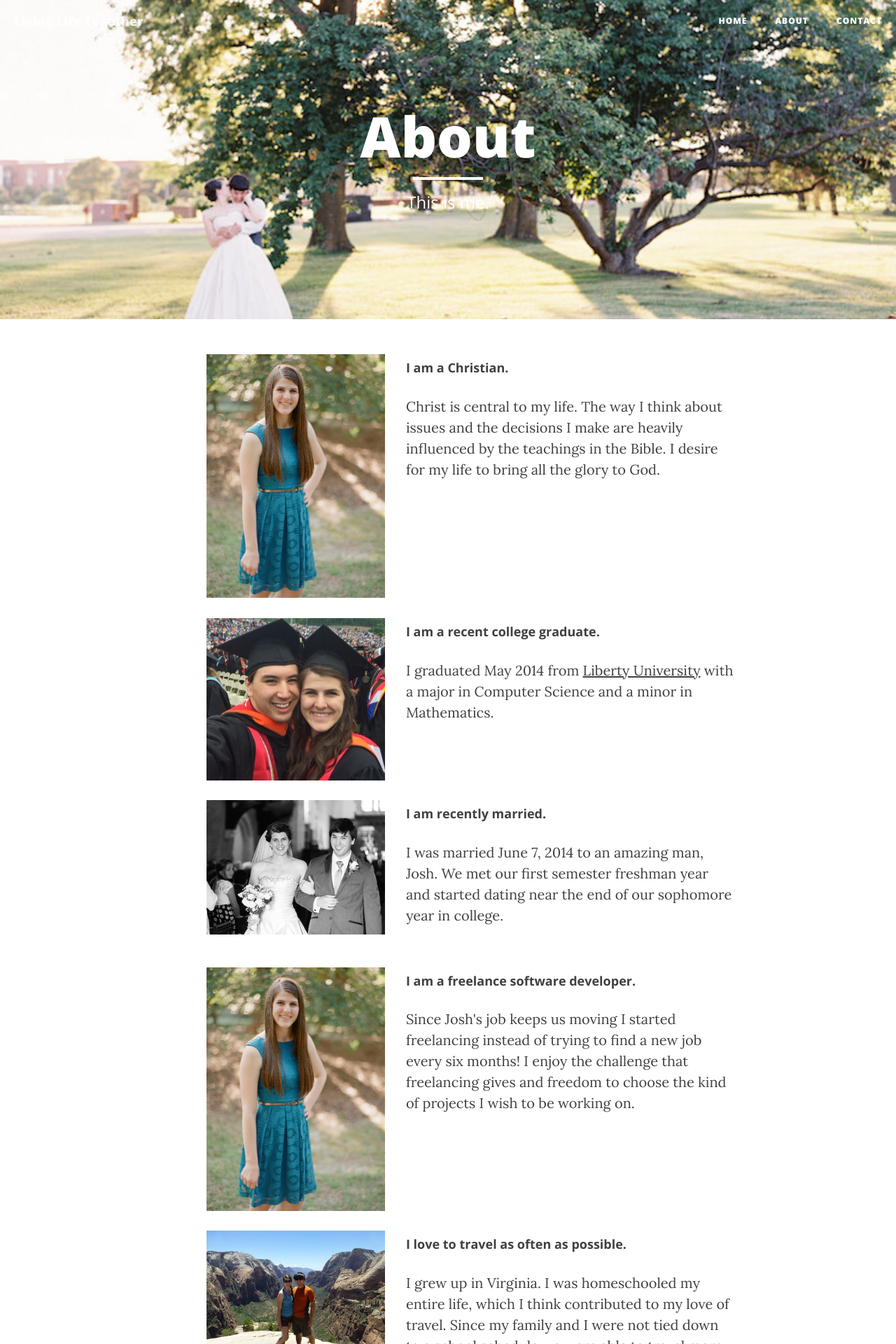
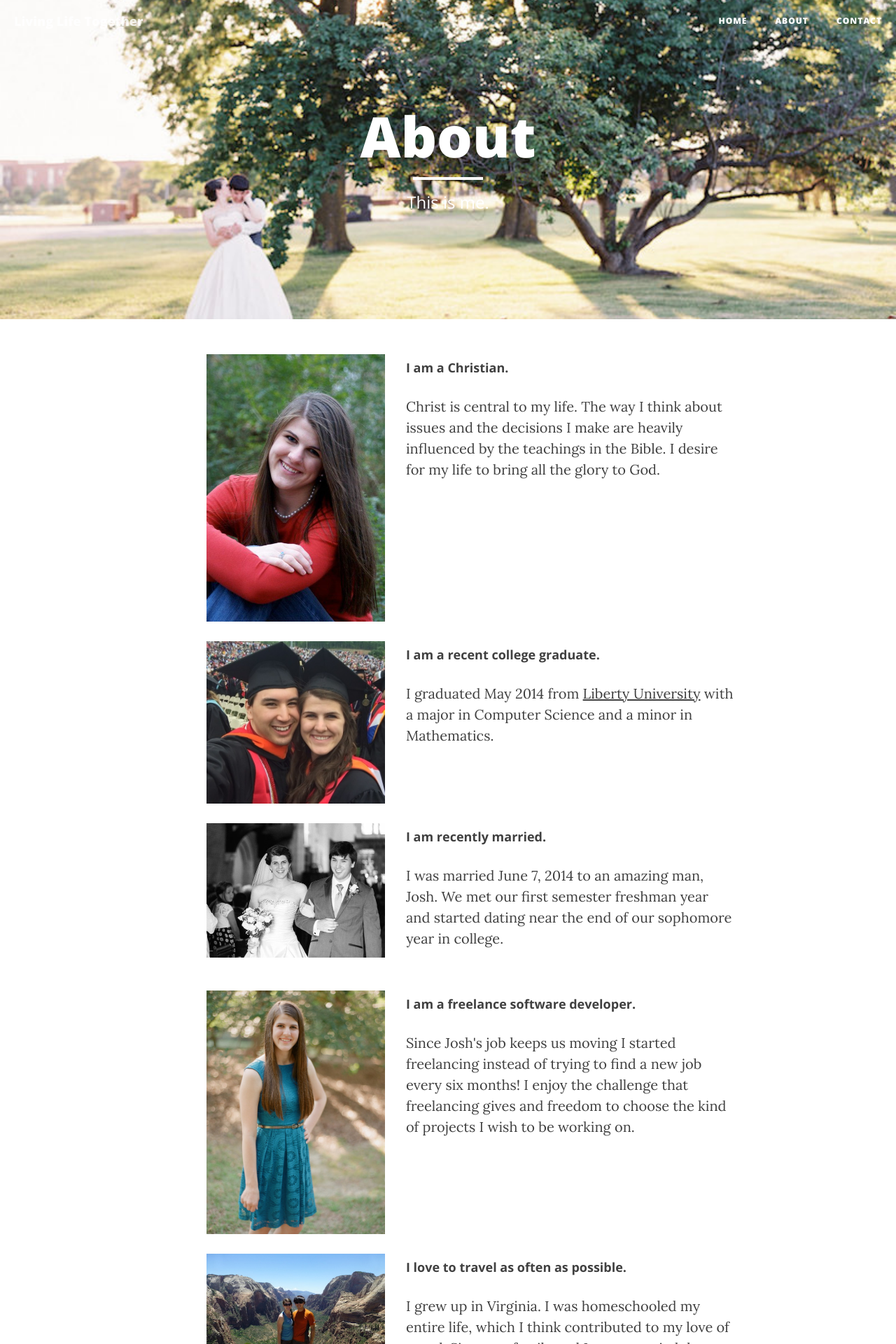
Before and after one commit to rebeccaeto/rebeccaeto.github.io, a Jekyll site: the page built from about.html, in a window 1280 px wide. Shown: the top 1920 px of the page at 70% size. Built offline with Jekyll 4.4.1, drawn with Linux system fonts in a browser that asks for light colours; nearby versions of some CDN libraries.

Commit message:
added picture

```diff
--- a/about.html
+++ b/about.html
@@ -8,7 +8,7 @@
 <div class="container">
     <div class="col-md-9 content">
         <div class="row">
-        	<div class="col-md-4 col-sm-5 col-xs-5"><img src="https://rebeccaeto.github.io//img/profile.jpg">
+        	<div class="col-md-4 col-sm-5 col-xs-5"><img src="https://rebeccaeto.github.io//img/profile2.jpg">
 			</div>
         	<div class="col-md-7 col-sm-5 col-xs-4">
                 <h4><strong>I am a Christian.</strong></h4>
```
Also changed, not shown: img/profile2.jpg (added).
